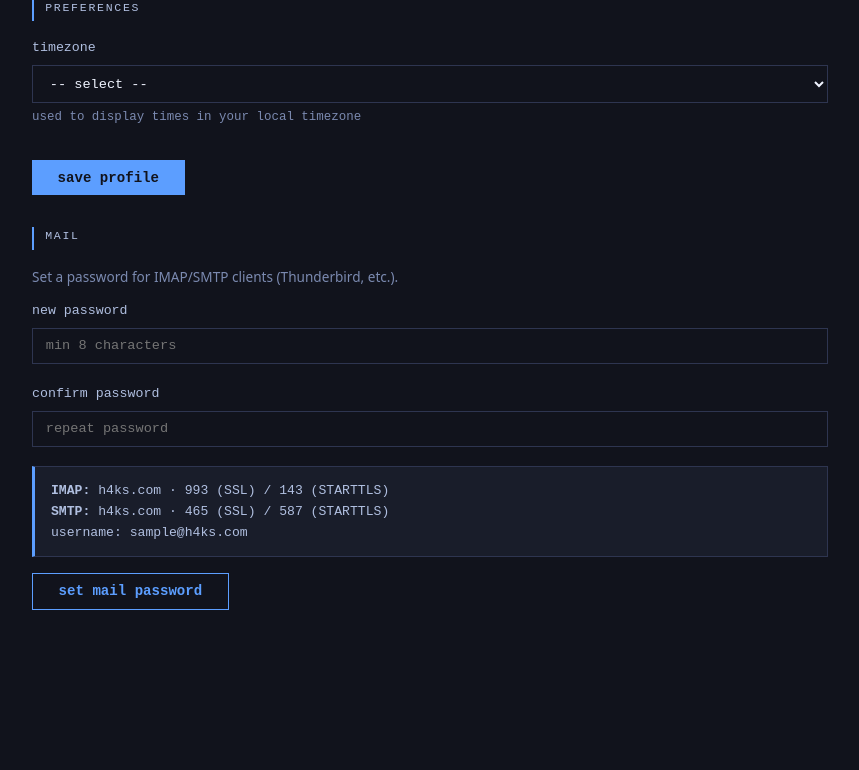
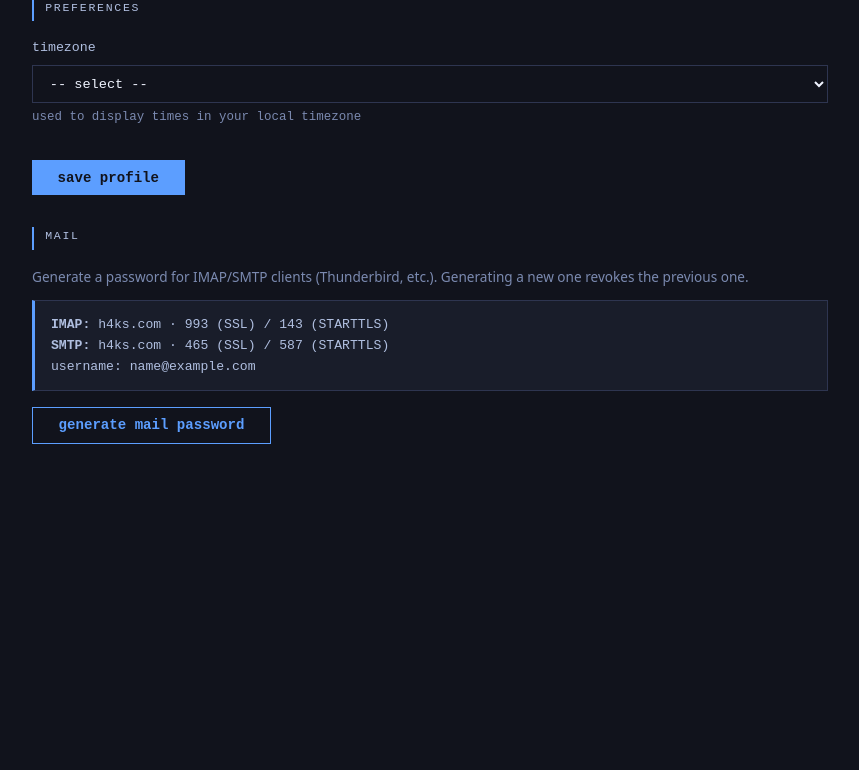
Before and after one commit to h4ks-com/h4kslanding, a Django app: page /profile/ in a window 1280 px wide. Shown: the part 241-1011 px from the top of the page, without its empty margins (210-1069 px from the left). After the commit the page ends 685 px from the top, so only its background shows below. Run offline with Django 5.2, Linux system fonts and the light colour scheme; the visitor is signed in with stand-in values (Sample User, id 1).

Commit message:
Issue mail app passwords through the Stalwart 1.0 API

```diff
--- a/interface/h4kslanding/settings.py
+++ b/interface/h4kslanding/settings.py
@@ -31,9 +31,8 @@ LOGTO_APP_ID = config('LOGTO_APP_ID', default='')
 LOGTO_APP_SECRET = config('LOGTO_APP_SECRET', default='')
 LOGTO_REDIRECT_URI = config('LOGTO_REDIRECT_URI', default='https://h4ks.com/auth/callback')
 
-STALWART_API_URL      = config('STALWART_API_URL',      default='https://mail.h4ks.com/api')
-STALWART_ADMIN_USER   = config('STALWART_ADMIN_USER',   default='admin')
-STALWART_ADMIN_SECRET = config('STALWART_ADMIN_SECRET', default='')
+STALWART_JMAP_URL     = config('STALWART_JMAP_URL',     default='https://mail.h4ks.com/jmap/')
+STALWART_API_KEY      = config('STALWART_API_KEY',      default='')
 
 TURNSTILE_SITE_KEY   = config('TURNSTILE_SITE_KEY',   default='')
 TURNSTILE_SECRET_KEY = config('TURNSTILE_SECRET_KEY', default='')
--- /dev/null
+++ b/interface/webapp/stalwart.py
@@ -0,0 +1,77 @@
+from django.conf import settings
+import httpx
+
+USING = ['urn:ietf:params:jmap:core', 'urn:stalwart:jmap']
+PROFILE_PASSWORD_DESCRIPTION = 'h4ks.com profile'
+
+
+class StalwartError(Exception):
+    pass
+
+
+def _call(method: str, args: dict) -> dict:
+    resp = httpx.post(
+        settings.STALWART_JMAP_URL,
+        headers={'Authorization': f'Bearer {settings.STALWART_API_KEY}'},
+        json={'using': USING, 'methodCalls': [[method, args, '0']]},
+        timeout=8.0,
+    )
+    resp.raise_for_status()
+    name, result, _ = resp.json()['methodResponses'][0]
+    if name == 'error':
+        raise StalwartError(f'{method}: {result}')
+    return result
+
+
+def _domain_id(domain: str) -> str:
+    ids = _call('x:Domain/query', {'filter': {'name': domain}})['ids']
+    domains = _call('x:Domain/get', {'ids': ids, 'properties': ['name']})['list']
+    for found in domains:
+        if found['name'] == domain:
+            return found['id']
+    raise StalwartError(f'domain {domain} is not hosted')
+
+
+def _account_id(email: str, quota: int) -> str:
+    """Return the mail account for this address, creating it when the user
+    never logged in to mail.
+
+    Stalwart matches Logto logins to accounts by address, so an account
+    created here is the same one the user reaches through webmail later.
+    """
+    local, domain = email.split('@', 1)
+    domain_id = _domain_id(domain)
+    ids = _call('x:Account/query', {'filter': {'name': local, 'domainId': domain_id}})['ids']
+    if ids:
+        accounts = _call('x:Account/get', {'ids': ids, 'properties': ['emailAddress']})['list']
+        for account in accounts:
+            if account['emailAddress'] == email:
+                return account['id']
+    created = _call('x:Account/set', {'create': {'new': {
+        '@type': 'User',
+        'name': local,
+        'domainId': domain_id,
+        'roles': {'@type': 'User'},
+        'quotas': {'maxDiskQuota': quota},
+    }}})
+    if 'new' not in created.get('created', {}):
+        raise StalwartError(f'account create failed: {created.get("notCreated")}')
+    return created['created']['new']['id']
+
+
+def replace_profile_password(email: str, quota: int) -> str:
+    """Issue a new app password for the mailbox and revoke the one this page
+    issued before."""
+    account_id = _account_id(email, quota)
+    existing = _call('x:AppPassword/get', {'accountId': account_id, 'properties': ['description']})['list']
+    stale = [p['id'] for p in existing if p['description'] == PROFILE_PASSWORD_DESCRIPTION]
+    if stale:
+        _call('x:AppPassword/set', {'accountId': account_id, 'destroy': stale})
+    created = _call('x:AppPassword/set', {'accountId': account_id, 'create': {'new': {
+        'description': PROFILE_PASSWORD_DESCRIPTION,
+        'permissions': {'@type': 'Inherit'},
+        'allowedIps': {},
+    }}})
+    if 'new' not in created.get('created', {}):
+        raise StalwartError(f'app password create failed: {created.get("notCreated")}')
+    return created['created']['new']['secret']
--- a/interface/webapp/templates/profile.html
+++ b/interface/webapp/templates/profile.html
@@ -222,23 +222,14 @@ button[type="submit"]:disabled { background: var(--border); color: var(--text-di
   <div class="section" style="margin-top:2rem;">
     <div class="section-label">mail</div>
     <p style="font-size:0.85rem; margin-bottom:0.8rem; color:var(--text-dim);">
-      Set a password for IMAP/SMTP clients (Thunderbird, etc.).
+      Generate a password for IMAP/SMTP clients (Thunderbird, etc.). Generating a new one revokes the previous one.
     </p>
-    <div class="form-group">
-      <label for="mail_password">new password</label>
-      <input type="password" id="mail_password" placeholder="min 8 characters" minlength="8" autocomplete="new-password">
-    </div>
-    <div class="form-group">
-      <label for="mail_password_confirm">confirm password</label>
-      <input type="password" id="mail_password_confirm" placeholder="repeat password" minlength="8" autocomplete="new-password">
-      <div class="field-hint" id="mail-pw2-hint" style="display:none;color:var(--accent2)">Passwords do not match.</div>
-    </div>
     <div class="mail-info">
       <strong>IMAP:</strong> h4ks.com &middot; 993 (SSL) / 143 (STARTTLS)<br>
       <strong>SMTP:</strong> h4ks.com &middot; 465 (SSL) / 587 (STARTTLS)<br>
-      username: {{ user.username }}@h4ks.com
+      username: {{ user.email }}
     </div>
-    <button type="button" class="btn-secondary" id="mailPasswordButton">set mail password</button>
+    <button type="button" class="btn-secondary" id="mailPasswordButton">generate mail password</button>
     <div id="mailResult" class="result"></div>
   </div>
   {% elif is_guest %}
@@ -247,15 +238,11 @@ button[type="submit"]:disabled { background: var(--border); color: var(--text-di
     <p style="font-size:0.85rem; margin-bottom:0.8rem; color:var(--text-dim);">
       Email (IMAP/SMTP) is not available on the Guest plan. Upgrade to Shell or higher to get a mailbox.
     </p>
-    <div class="form-group">
-      <label>new password</label>
-      <input type="password" placeholder="not available" disabled style="cursor:not-allowed;">
-    </div>
     <div class="mail-info">
       <strong>IMAP:</strong> h4ks.com &middot; 993 (SSL) / 143 (STARTTLS)<br>
       <strong>SMTP:</strong> h4ks.com &middot; 465 (SSL) / 587 (STARTTLS)
     </div>
-    <button type="button" class="btn-secondary" disabled>set mail password</button>
+    <button type="button" class="btn-secondary" disabled>generate mail password</button>
   </div>
   {% endif %}
 {% endblock %}
@@ -314,48 +301,20 @@ document.getElementById('profileForm').addEventListener('submit', async function
   }
 });
 
-const mailPw  = document.getElementById('mail_password');
-const mailPw2 = document.getElementById('mail_password_confirm');
-const mailPw2Hint = document.getElementById('mail-pw2-hint');
-
-if (mailPw2) {
-  mailPw2.addEventListener('input', () => {
-    const mismatch = mailPw2.value && mailPw.value !== mailPw2.value;
-    mailPw2Hint.style.display = mismatch ? 'block' : 'none';
-    mailPw2.setCustomValidity(mismatch ? 'mismatch' : '');
-  });
-  mailPw.addEventListener('input', () => {
-    if (mailPw2.value) mailPw2.dispatchEvent(new Event('input'));
-  });
-}
-
 const mailBtn = document.getElementById('mailPasswordButton');
 if (mailBtn) mailBtn.addEventListener('click', async function () {
-  if (mailPw.value !== mailPw2.value) {
-    mailPw2Hint.style.display = 'block';
-    return;
-  }
-  if (mailPw.value.length < 8) return;
   const btn = this;
   const res = document.getElementById('mailResult');
   btn.disabled = true;
   res.style.display = 'none';
   try {
     const fd = new FormData();
-    fd.append('mail_password', mailPw.value);
-    fd.append('mail_password_confirm', mailPw2.value);
     fd.append('csrfmiddlewaretoken', document.querySelector('[name=csrfmiddlewaretoken]').value);
     const r = await fetch('{% url "set_mail_password" %}', { method: 'POST', body: fd });
     const data = await r.json();
-    if (data.success) {
-      res.className = 'result success';
-      res.textContent = '✓ ' + data.message;
-      mailPw.value = '';
-      mailPw2.value = '';
-      mailPw2Hint.style.display = 'none';
-    } else {
-      throw new Error(data.error || 'unknown error');
-    }
+    if (!data.success) throw new Error(data.error || 'unknown error');
+    res.className = 'result success';
+    res.textContent = 'copy it into your mail client now, it is shown only once: ' + data.password;
   } catch (err) {
     res.className = 'result error';
     res.textContent = '✗ ' + err.message;
--- a/interface/webapp/urls.py
+++ b/interface/webapp/urls.py
@@ -19,5 +19,4 @@ urlpatterns = [
     path('api/admin/users/', views.api_logto_users, name='api_logto_users'),
     path('api/admin/users/<str:logto_id>/set-plan/', views.api_set_user_plan, name='api_set_user_plan'),
     path('api/admin/batch-set-plan/', views.api_batch_set_plan, name='api_batch_set_plan'),
-    path('api/mail/userinfo/', views.mail_userinfo_proxy, name='mail_userinfo_proxy'),
 ]
--- a/interface/webapp/views.py
+++ b/interface/webapp/views.py
@@ -10,42 +10,20 @@ from django.views.decorators.http import require_http_methods
 from django.db.models import Count
 
 from .models import Location, App, PendingUser, UserProfile, Announcement, FeaturedProject, ApiToken, ChatLine
+from . import stalwart
 from .plans import PLANS, ALL_PLAN_ROLES, USERNAME_RE, plan_from_roles
 import logging
 import httpx
 import base64
-import imaplib
 import secrets
 import hashlib
 import json
-import ssl
 from functools import wraps
-from urllib.parse import quote, urlparse
 
 logger = logging.getLogger(__name__)
 
-_MAIL_QUOTA = 100 * 1024 * 1024  # 100 MB — applied on first password set
+_MAIL_QUOTA = 100 * 1024 * 1024
 
-
-def _bootstrap_stalwart_principal(access_token: str) -> None:
-    """Force Stalwart to create a local principal by doing an OAUTHBEARER IMAP
-    auth.
-
-    Stalwart with storage.directory = "logto" rejects POST
-    /api/principal (OIDC dirs are read-only via admin API). The only way
-    to create the principal is to let Stalwart process a real OIDC
-    authentication — it auto-creates the record on first login. We do
-    that here transparently so the user never has to open Roundcube.
-    """
-    imap_host = urlparse(settings.STALWART_API_URL).hostname
-    ctx = ssl.create_default_context()
-    ctx.check_hostname = False
-    ctx.verify_mode = ssl.CERT_NONE
-    # OAUTHBEARER SASL (RFC 7628): n,,\x01auth=Bearer <token>\x01\x01
-    auth_bytes = b"n,,\x01auth=Bearer " + access_token.encode() + b"\x01\x01"
-    with imaplib.IMAP4_SSL(imap_host, 993, ssl_context=ctx) as imap:
-        imap.authenticate('OAUTHBEARER', lambda _: auth_bytes)
-        imap.logout()
 
 def require_api_token(view_func):
     @wraps(view_func)
@@ -749,16 +727,6 @@ def set_mail_password(request):
     if request.method != 'POST':
         return JsonResponse({'success': False, 'error': 'POST required'}, status=405)
 
-    password = request.POST.get('mail_password', '').strip()
-    confirm  = request.POST.get('mail_password_confirm', '').strip()
-
-    if not password:
-        return JsonResponse({'success': False, 'error': 'Password is required.'}, status=400)
-    if len(password) < 8:
-        return JsonResponse({'success': False, 'error': 'Password must be at least 8 characters.'}, status=400)
-    if password != confirm:
-        return JsonResponse({'success': False, 'error': 'Passwords do not match.'}, status=400)
-
     logto_sub = getattr(request.user, 'profile', None) and request.user.profile.logto_sub
     if not request.user.is_staff and (not logto_sub or not user_has_mail_role(logto_sub)):
         return JsonResponse({'success': False, 'error': 'Mail access not enabled for your account.'}, status=403)
@@ -767,80 +735,10 @@ def set_mail_password(request):
     if not email:
         return JsonResponse({'success': False, 'error': 'No email address on your account.'}, status=400)
 
-    api_base = settings.STALWART_API_URL.rstrip('/')
-    auth     = (settings.STALWART_ADMIN_USER, settings.STALWART_ADMIN_SECRET)
-
-    # Stalwart creates principals named by full email (directory.logto.fields.username = "email").
-    # The @ must be percent-encoded in the URL path to avoid a 401/routing issue.
-    principal_id = quote(email, safe='')
     try:
-        check_data = httpx.get(f'{api_base}/principal/{principal_id}', auth=auth, timeout=8.0).json()
-        if check_data.get('error') == 'notFound':
-            token = request.session.get('oidc_access_token')
-            if not token:
-                return JsonResponse({'success': False, 'error': 'Session expired, please log in again.'}, status=401)
-            try:
-                _bootstrap_stalwart_principal(token)
-            except imaplib.IMAP4.error as e:
-                logger.error('mail bootstrap failed for %s: %s', email, e)
-                return JsonResponse({'success': False, 'error': 'Could not initialise mail account.'}, status=502)
-            check_data = httpx.get(f'{api_base}/principal/{principal_id}', auth=auth, timeout=8.0).json()
-
-        if check_data.get('error') == 'notFound':
-            logger.error('mail principal still missing after bootstrap for %s', email)
-            return JsonResponse({'success': False, 'error': 'Could not initialise mail account.'}, status=502)
-
-        patch_ops = [{'action': 'set', 'field': 'secrets', 'value': f'$app$mail${password}'}]
-        if not check_data.get('quota'):
-            patch_ops.append({'action': 'set', 'field': 'quota', 'value': _MAIL_QUOTA})
-        resp_data = httpx.patch(
-            f'{api_base}/principal/{principal_id}',
-            auth=auth,
-            json=patch_ops,
-            timeout=8.0,
-        ).json()
-        if resp_data.get('error'):
-            logger.error('mail PATCH failed for %s: %s', email, resp_data)
-            return JsonResponse({'success': False, 'error': 'Failed to update mail password.'}, status=502)
-    except httpx.RequestError as e:
-        logger.error('mail server unreachable for %s: %s', email, e)
+        password = stalwart.replace_profile_password(email, _MAIL_QUOTA)
+    except (httpx.HTTPError, stalwart.StalwartError) as e:
+        logger.error('mail password failed for %s: %s', email, e)
         return JsonResponse({'success': False, 'error': 'Could not reach mail server.'}, status=502)
 
-    return JsonResponse({'success': True, 'message': 'Mail password updated. Configure your client with this password.'})
-
-
-@require_http_methods(["GET"])
-def mail_userinfo_proxy(request: HttpRequest) -> JsonResponse:
-    """Stalwart OIDC directory endpoint with mail-role enforcement.
-
-    Stalwart v0.15 calls this URL with the client's bearer token and
-    treats HTTP 200 as authentication success, non-200 as failure. We
-    forward the token to Logto's /oidc/me and gate on the 'mail' role
-    before returning 200. Remove this proxy when upgrading to Stalwart
-    v0.16 (see config.toml comment).
-    """
-    auth_header = request.META.get('HTTP_AUTHORIZATION', '')
-    if not auth_header.startswith('Bearer '):
-        return JsonResponse({'error': 'Unauthorized'}, status=401)
-
-    token = auth_header[len('Bearer '):]
-
-    try:
-        resp = httpx.get(
-            f'{settings.LOGTO_ENDPOINT}/oidc/me',
-            headers={'Authorization': f'Bearer {token}'},
-            timeout=8.0,
-        )
-    except httpx.RequestError:
-        return JsonResponse({'error': 'Upstream unavailable'}, status=502)
-
-    if resp.status_code != 200:
-        return JsonResponse({'error': 'Unauthorized'}, status=401)
-
-    data = resp.json()
-    roles: list[str] = data.get('roles', [])
-
-    if 'mail' not in roles:
-        return JsonResponse({'error': 'Unauthorized'}, status=401)
-
-    return JsonResponse(data, status=200)
+    return JsonResponse({'success': True, 'password': password})
```
Also changed, not shown: 1 other file.
